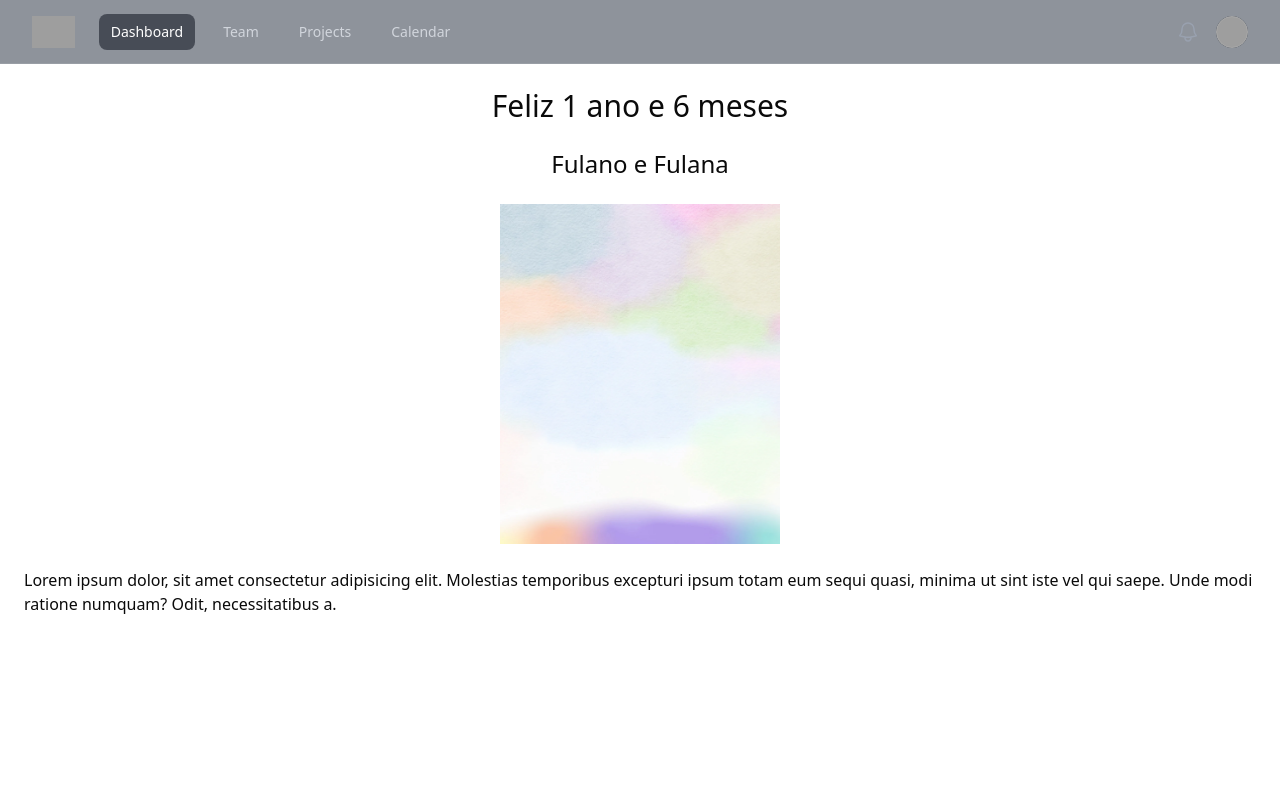
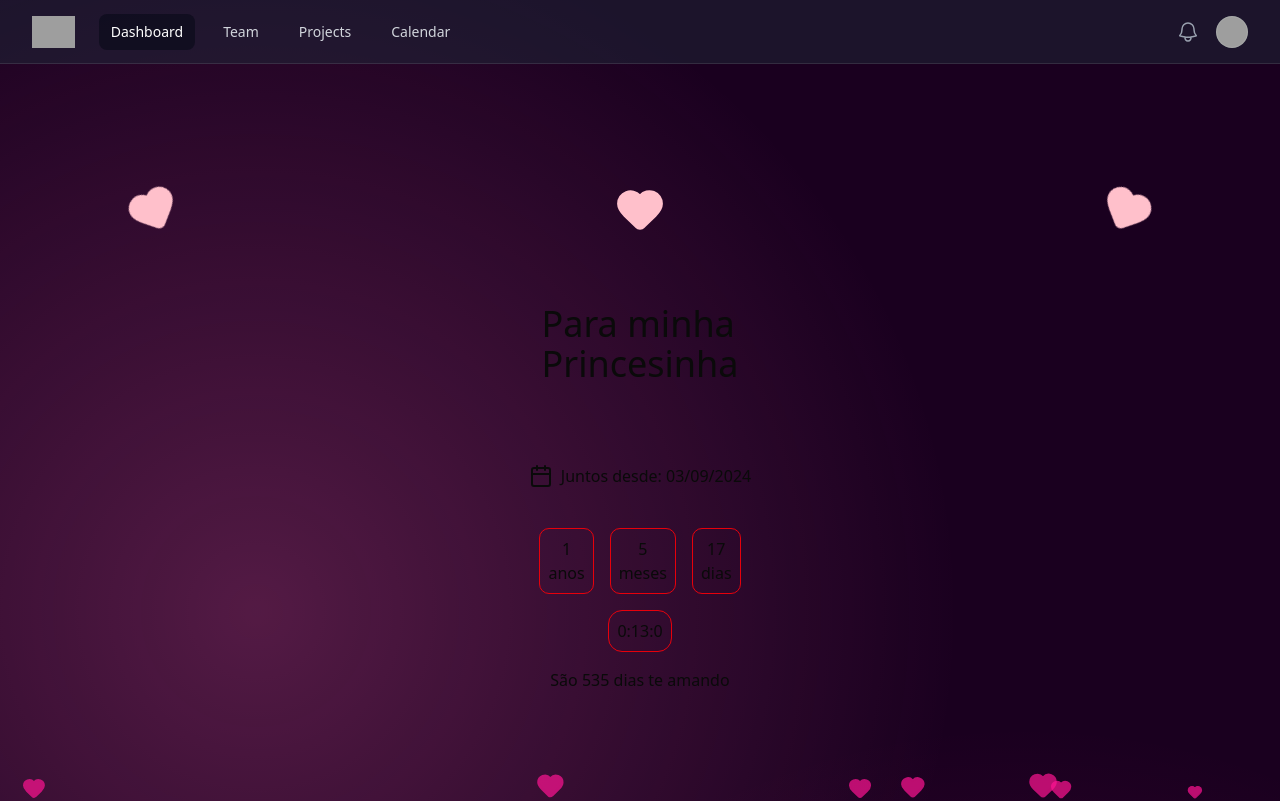
Before and after one commit to davilepore/Modelo-Site-Casal, a Next.js app: page / in a window 1280 px wide. Shown: the top 801 px of the page. Built offline with nearby package versions, Linux system fonts and the light colour scheme; grey boxes are pictures that could not be loaded.

Commit message:
feat(style): add floating hearts in the background

```diff
--- /dev/null
+++ b/src/_components/_ui/FloatingHearts.tsx
@@ -0,0 +1,53 @@
+"use client";
+
+import { useEffect, useState } from "react";
+import { Heart } from "lucide-react";
+
+type HeartType = {
+  id: number;
+  left: number;
+  duration: number;
+  size: number;
+};
+
+export default function FloatingHearts() {
+  const [hearts, setHearts] = useState<HeartType[]>([]);
+
+  useEffect(() => {
+    const interval = setInterval(() => {
+      const newHeart: HeartType = {
+        id: Date.now(),
+        left: Math.random() * 100,
+        duration: 4 + Math.random() * 4,
+        size: 12 + Math.random() * 20,
+      };
+
+      setHearts((prev) => [...prev, newHeart]);
+
+      // remove depois de 8s pra não acumular
+      setTimeout(() => {
+        setHearts((prev) => prev.filter((h) => h.id !== newHeart.id));
+      }, 8000);
+    }, 800);
+
+    return () => clearInterval(interval);
+  }, []);
+
+  return (
+    <div className="fixed inset-0 pointer-events-none overflow-hidden z-0">
+      {hearts.map((heart) => (
+        <Heart
+          key={heart.id}
+          className="absolute bottom-0 text-[#ff1493] opacity-70 animate-float"
+          style={{
+            left: `${heart.left}%`,
+            animationDuration: `${heart.duration}s`,
+            width: `${heart.size}px`,
+            height: `${heart.size}px`,
+          }}
+          fill="currentColor"
+        />
+      ))}
+    </div>
+  );
+}
--- a/src/app/page.tsx
+++ b/src/app/page.tsx
@@ -1,16 +1,27 @@
+import FloatingHearts from "@/_components/_ui/FloatingHearts";
 import Navbar from "@/_components/_ui/Navbar";
 import Firstscreen from "@/_components/Firstscreen";
 import Momentsscreen from "@/_components/Momentsscreen";
+import Musicscreen from "@/_components/Musicscreen";
 import Timescreen from "@/_components/Timescreen";
+import { Great_Vibes } from "next/font/google";
 
 export default function Home() {
   return (
-    <div>
+    <div
+      className=" bg-[#1a001f]
+bg-[radial-gradient(circle_at_20%_30%,rgba(255,105,180,0.25),transparent_40%),radial-gradient(circle_at_80%_70%,rgba(255,20,147,0.2),transparent_40%)]
+"
+    >
       <Navbar />
+
+      <FloatingHearts />
+
+      <Timescreen />
 
       <Firstscreen />
 
-      <Timescreen />
+      <Musicscreen />
 
       <Momentsscreen />
     </div>
```
